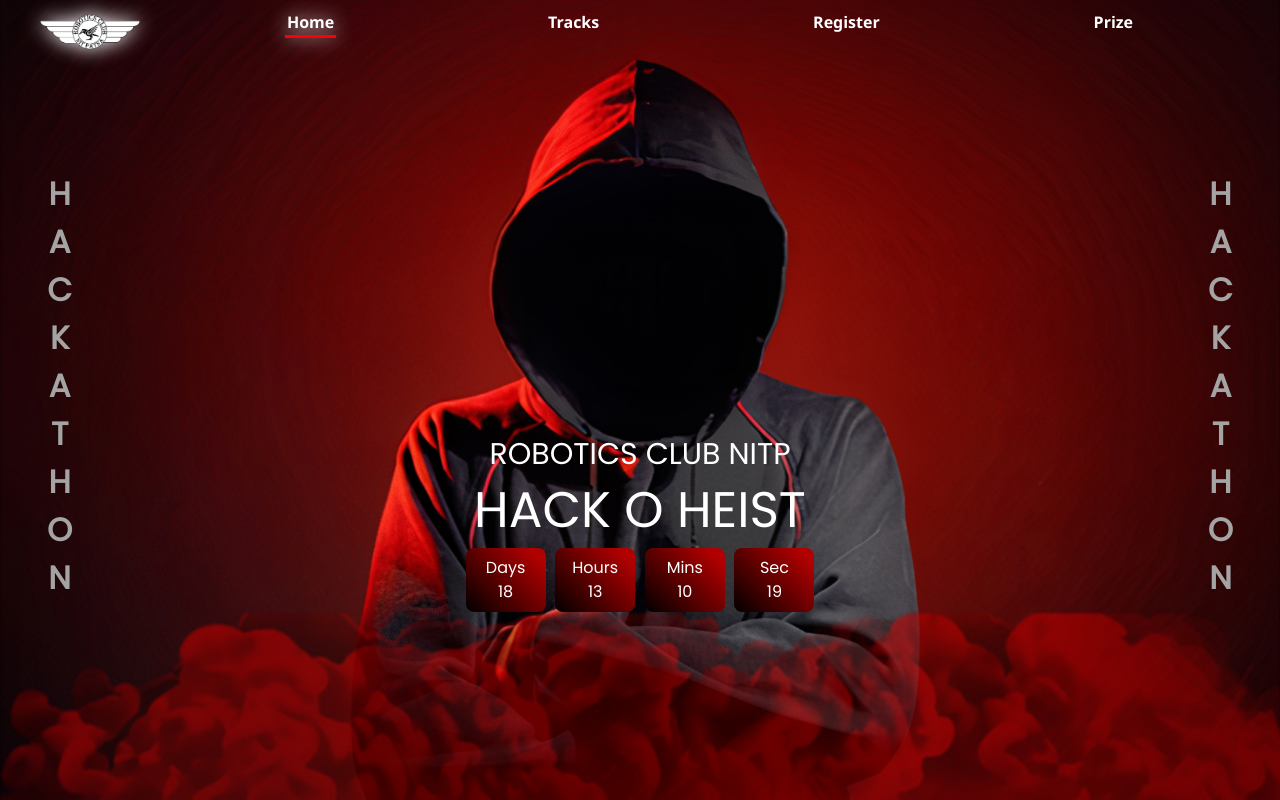
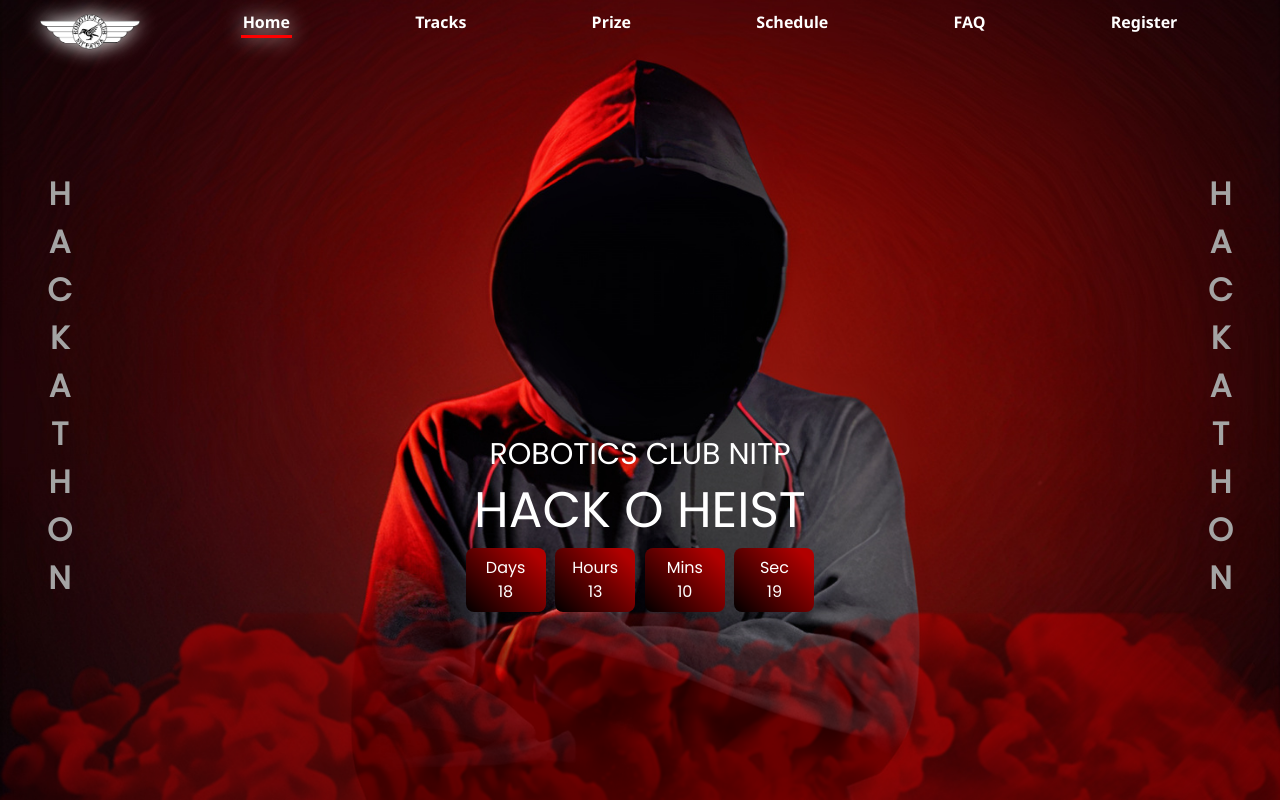
Before and after one commit to mnk17arts/hack-o-heist, a React (Create React App) app: page / in a window 1280 px wide. Shown: the top 800 px of the page. Built offline with nearby package versions, Linux system fonts and the light colour scheme; a web font is replaced by a local one.

Commit message:
navbar updated

```diff
--- a/src/App.js
+++ b/src/App.js
@@ -12,13 +12,13 @@
   return (
     <div className="App">
       <Navbar />
-      <Home id="home" />
-      <About id="about" />
-      <Tracks id="tracks" />
+      <Home/>
+      <About/>
+      <Tracks/>
       <Prizes/>
-      <Schedule id="schedule" />
-      <Sponsors id="sponsors" />
-      <Faq id="faq" />
+      <Schedule/>
+      <Sponsors/>
+      <Faq/>
       <Register/>
     </div>
   );
--- a/src/Components/FAQ/Faq.js
+++ b/src/Components/FAQ/Faq.js
@@ -76,7 +76,7 @@
     ansFlag ? document.body.style.overflow = 'hidden' : document.body.style.overflow = 'unset';
  }, [ansFlag]);
   return (
-    <div className="faq_parent">
+    <div className="faq_parent" id="faq">
 
       <div className="faq_blur_bg">{bgCirclePos.map((obj, i) => {
         return (
--- a/src/Components/Home/Navbar.js
+++ b/src/Components/Home/Navbar.js
@@ -9,30 +9,56 @@
   const [border2, setBorder2] = useState(false);
   const [border3, setBorder3] = useState(false);
   const [border4, setBorder4] = useState(false);
+  const [border5, setBorder5] = useState(false);
+  const [border6, setBorder6] = useState(false);
 
   const showBorder1 = () => {
-    setBorder1(true);
+    setBorder2(false);
     setBorder3(false);
     setBorder4(false);
-    return setBorder2(false);
+    setBorder5(false);
+    setBorder6(false);
+    return setBorder1(true);
   };
   const showBorder2 = () => {
     setBorder1(false);
     setBorder3(false);
     setBorder4(false);
+    setBorder5(false);
+    setBorder6(false);
     return setBorder2(true);
   };
   const showBorder3 = () => {
     setBorder1(false);
     setBorder2(false);
     setBorder4(false);
+    setBorder5(false);
+    setBorder6(false);
     return setBorder3(true);
   };
   const showBorder4 = () => {
     setBorder1(false);
     setBorder2(false);
     setBorder3(false);
+    setBorder5(false);
+    setBorder6(false);
     return setBorder4(true);
+  };
+  const showBorder5 = () => {
+    setBorder1(false);
+    setBorder2(false);
+    setBorder3(false);
+    setBorder4(false);
+    setBorder6(false);
+    return setBorder5(true);
+  };
+  const showBorder6 = () => {
+    setBorder1(false);
+    setBorder2(false);
+    setBorder3(false);
+    setBorder4(false);
+    setBorder5(false);
+    return setBorder6(true);
   };
 
   return (
@@ -52,13 +78,23 @@
             </a>
           </li>
           <li onClick={showBorder3}>
-            <a href="#register">
-              <span className={border3 ? "borderRed" : ""}>Register</span>
+            <a href="#prize">
+              <span className={border3 ? "borderRed" : ""}>Prize</span>
             </a>
           </li>
           <li onClick={showBorder4}>
-            <a href="#prize">
-              <span className={border4 ? "borderRed" : ""}>Prize</span>
+            <a href="#schedule">
+              <span className={border4 ? "borderRed" : ""}>Schedule</span>
+            </a>
+          </li>
+          <li onClick={showBorder5}>
+            <a href="#faq">
+              <span className={border5 ? "borderRed" : ""}>FAQ</span>
+            </a>
+          </li>
+          <li onClick={showBorder6}>
+            <a href="#register">
+              <span className={border6 ? "borderRed" : ""}>Register</span>
             </a>
           </li>
         </ul>
--- a/src/Components/Register/Register.js
+++ b/src/Components/Register/Register.js
@@ -9,7 +9,7 @@
 
 
     return (
-  <div className="ABC">
+  <div className="ABC" id="register">
             <div className="heading">
                 Did you Register?
                 <br />
--- a/src/Components/Schedule/Schedule.js
+++ b/src/Components/Schedule/Schedule.js
@@ -22,7 +22,7 @@
 
 const Schedule = () => {
   return (
-    <div className="s_parent">
+    <div className="s_parent" id="schedule">
       <div className="s_me">
         <div className="s_big_child">
           <img src={tl} alt="" style={{ width: "25%" }} />
```
